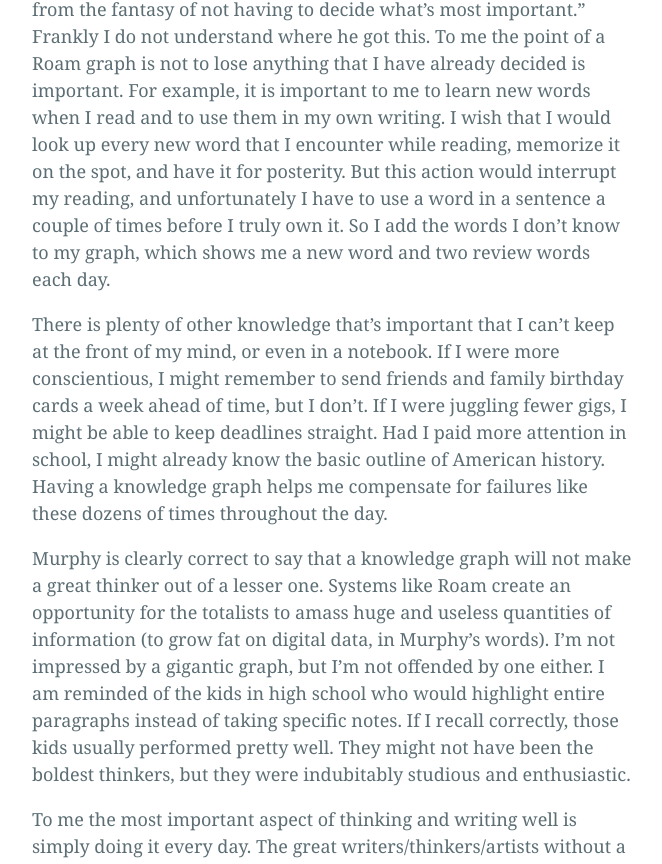
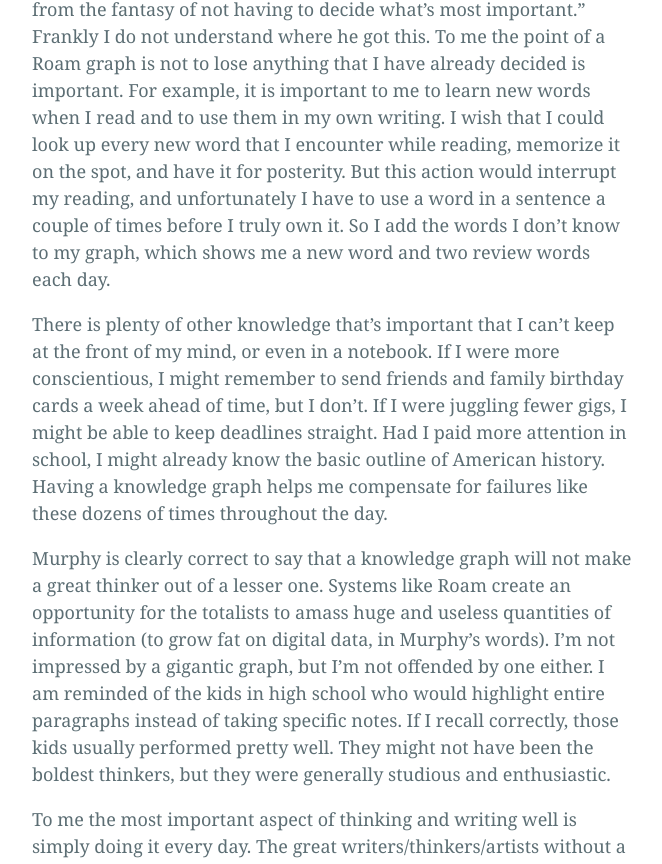
Before and after one commit to bliss-st/ss-website, a Jekyll site: the page built from _posts/2022-4-27-in-defense.md, in a window 1280 px wide and 1400 px high, scrolled down 861 px. Shown: the part 290-1154 px from the top of the window, without its empty margins (308-970 px from the left). Built offline with Jekyll 4.4.1, drawn with Linux system fonts in a browser that asks for light colours; some of the changed text lies outside the part shown.

Commit message:
Update 2022-4-27-in-defense.md

```diff
--- a/_posts/2022-4-27-in-defense.md
+++ b/_posts/2022-4-27-in-defense.md
@@ -9,11 +9,11 @@ tags: [personal]
 
 I like Justin Murphy's Other Life newsletter, and I wanted to briefly respond to [this post]("https://www.otherlife.co/pkm/"). In it he writes that "Personal Knowledge Management" softwares and the "Knowledge Graph ideology" that goes with them is mostly marketing and that no software tool will ever make you smart, though they can make you <em>seem</em> smart. Like all trends, personal knowledge management systems use hype to sell a product, and if you argue for the product, you're a shill. However, I don't think the concept of a personal knowledge base is as flawed as Murphy does, and since there are many free versions of these softwares, I'm happy to shill for the idea.
 
-Murphy writes that "the sex appeal of the Knowledge Graph derives from the fantasy of not having to decide what's most important." Frankly I do not understand where he got this. To me the point of a Roam graph is not to lose anything that I have already decided is important. For example, it is important to me to learn new words when I read and to use them in my own writing. I wish that I would look up every new word that I encounter while reading, memorize it on the spot, and have it for posterity. But this action would interrupt my reading, and unfortunately I have to use a word in a sentence a couple of times before I truly own it. So I add the words I don't know to my graph, which shows me a new word and two review words each day.
+Murphy writes that "the sex appeal of the Knowledge Graph derives from the fantasy of not having to decide what's most important." Frankly I do not understand where he got this. To me the point of a Roam graph is not to lose anything that I have already decided is important. For example, it is important to me to learn new words when I read and to use them in my own writing. I wish that I could look up every new word that I encounter while reading, memorize it on the spot, and have it for posterity. But this action would interrupt my reading, and unfortunately I have to use a word in a sentence a couple of times before I truly own it. So I add the words I don't know to my graph, which shows me a new word and two review words each day.
 
 There is plenty of other knowledge that's important that I can't keep at the front of my mind, or even in a notebook. If I were more conscientious, I might remember to send friends and family birthday cards a week ahead of time, but I don't. If I were juggling fewer gigs, I might be able to keep deadlines straight. Had I paid more attention in school, I might already know the basic outline of American history. Having a knowledge graph helps me compensate for failures like these dozens of times throughout the day.
 
-Murphy is clearly correct to say that a knowledge graph will not make a great thinker out of a lesser one. Systems like Roam create an opportunity for the totalists to amass huge and useless quantities of information (to grow fat on digital data, in Murphy's words). I'm not impressed by a gigantic graph, but I'm not offended by one either. I am reminded of the kids in high school who would highlight entire paragraphs instead of taking specific notes. If I recall correctly, those kids usually performed pretty well. They might not have been the boldest thinkers, but they were indubitably studious and enthusiastic.
+Murphy is clearly correct to say that a knowledge graph will not make a great thinker out of a lesser one. Systems like Roam create an opportunity for the totalists to amass huge and useless quantities of information (to grow fat on digital data, in Murphy's words). I'm not impressed by a gigantic graph, but I'm not offended by one either. I am reminded of the kids in high school who would highlight entire paragraphs instead of taking specific notes. If I recall correctly, those kids usually performed pretty well. They might not have been the boldest thinkers, but they were generally studious and enthusiastic.
 
 To me the most important aspect of thinking and writing well is simply doing it every day. The great writers/thinkers/artists without a daily practice are as exceptional as Luhmann and his zettelkasten. Softwares like Roam depend on daily usage; the true hierarchy of Roam is each day's Daily Notes Page, which is the Roam homepage, and then other pages which can be easily created but are not immediately available (and, in my opinion, are best used sparingly). Daily engagement with a blank or almost-blank slate will not make a genius out of a dunce, but it can ease the difficulty some people experience in making reading, thinking, and writing a habit. This seems more likely to encourage the production of incisive texts than impede it.
 
```
